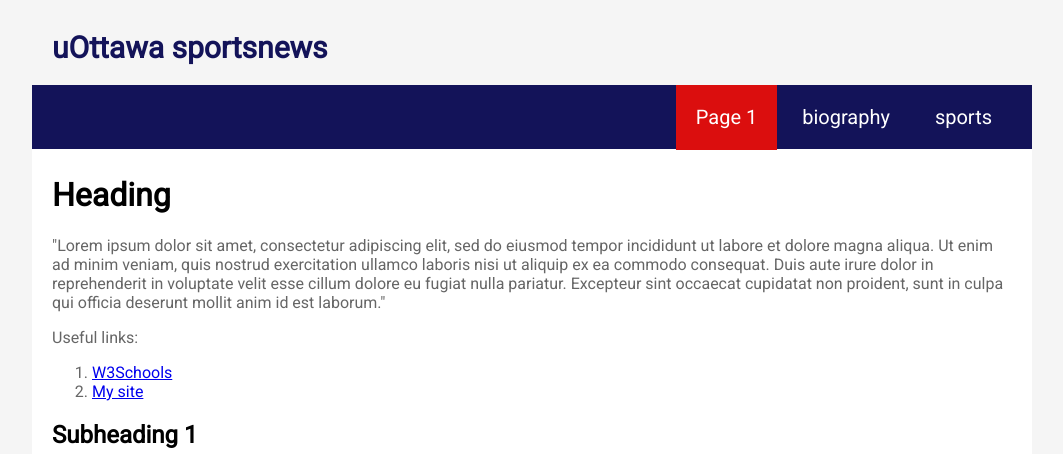
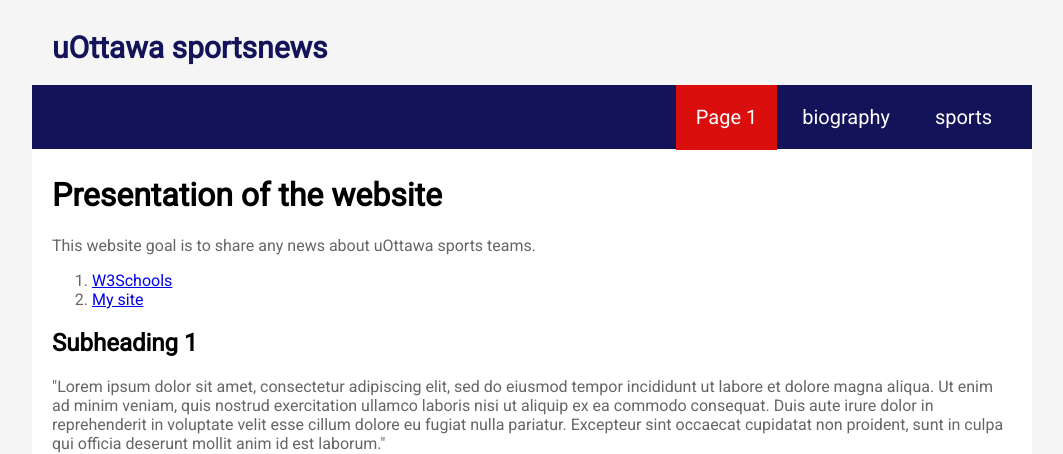
Before and after one commit to jsmarier-courses/project-1-mini-website-MaxenceB33, a plain HTML site: page index.html in a window 1280 px wide. Shown: the top 454 px of the page, without its empty margins (108-1171 px from the left). Drawn offline with Linux system fonts and the light colour scheme.

Commit message:
Version 2

```diff
--- a/index.html
+++ b/index.html
@@ -21,9 +21,8 @@
     </div>
     <div class="page-content">
       <div class="main-section">
-        <h1>Heading</h1>
-        <p>"Lorem ipsum dolor sit amet, consectetur adipiscing elit, sed do eiusmod tempor incididunt ut labore et dolore magna aliqua. Ut enim ad minim veniam, quis nostrud exercitation ullamco laboris nisi ut aliquip ex ea commodo consequat. Duis aute irure dolor in reprehenderit in voluptate velit esse cillum dolore eu fugiat nulla pariatur. Excepteur sint occaecat cupidatat non proident, sunt in culpa qui officia deserunt mollit anim id est laborum."</p>
-        <p>Useful links:</p>
+        <h1>Presentation of the website</h1>
+        <p>This website goal is to share any news about uOttawa sports teams.  </p>
         <ol>
           <li><a href="https://www.w3schools.com" target="_blank">W3Schools</a></li>
           <li><a href="https://jeansebastienmarier.com" target="_blank">My site</a></li>
```
Also changed, not shown: biography.html (+3 -5 lines), images/pointe-au-pere-1024px.jpg (deleted), images/pointe-au-pere-400px.jpg (deleted).
